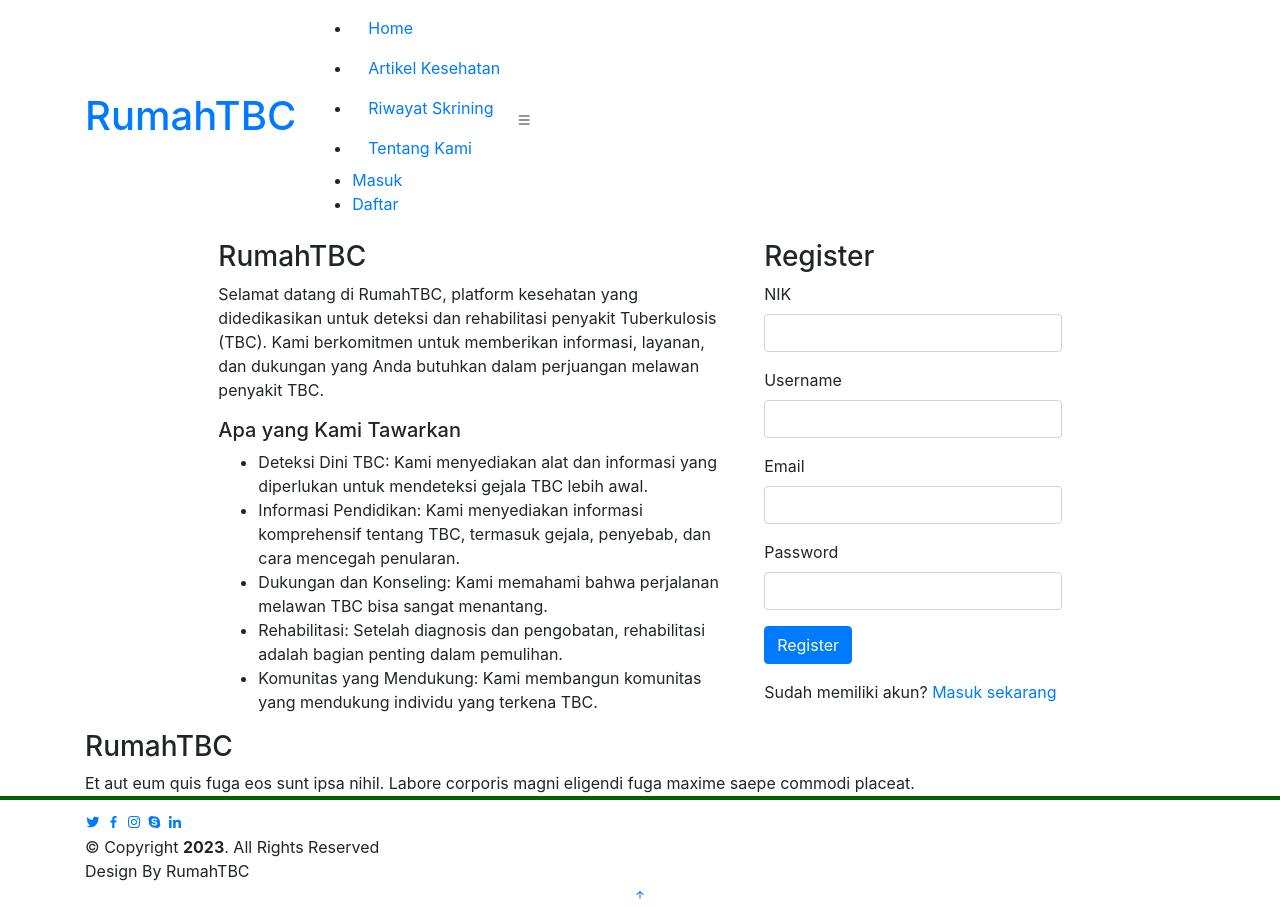
After one commit to Avrians/RumahTBC-Flask_WebApps, a Flask app: page /register in a window 1280 px wide. The commit adds this page. Run offline with Flask 3, Linux system fonts and the light colour scheme; some libraries are stand-ins or nearby versions.

Commit message:
[Av][Login dan register]

```diff
--- a/app.py
+++ b/app.py
@@ -97,6 +97,10 @@ def riwayatuser():
 @app.route('/artikel')
 def artikel():
     return render_template('artikel.html')
+
+@app.route('/register')
+def register():
+    return render_template('register.html')
 
 @app.route('/login')
 def login():
--- a/templates/index.html
+++ b/templates/index.html
@@ -53,8 +53,8 @@
             <li><a class="nav-link scrollto" href="/artikel">Artikel Kesehatan</a></li>
             <li><a class="nav-link scrollto" href="/riwayatuser">Riwayat Skrining</a></li>
             <li><a class="nav-link scrollto" href="/tentang">Tentang Kami</a></li>
-            <li><a class="getstarted" href="">Masuk</a></li>
-            <li><a class="getregis" href="">Daftar</a></li>
+            <li><a class="getstarted" href="/login">Masuk</a></li>
+            <li><a class="getregis" href="/register">Daftar</a></li>
           </ul>
           <i class="bi bi-list mobile-nav-toggle"></i>
         </nav>
--- /dev/null
+++ b/templates/register.html
@@ -0,0 +1,56 @@
+{%extends "index.html"%} {%block content%}
+<main id="main">
+  <section>
+    <div class="row">
+      <div class="col-5 offset-lg-2">
+        <h3 class="display-7 fw-bold">RumahTBC</h3>
+        <p>
+          Selamat datang di RumahTBC, platform kesehatan yang didedikasikan
+          untuk deteksi dan rehabilitasi penyakit Tuberkulosis (TBC). Kami
+          berkomitmen untuk memberikan informasi, layanan, dan dukungan yang
+          Anda butuhkan dalam perjuangan melawan penyakit TBC.
+        </p>
+
+        <h5>Apa yang Kami Tawarkan</h5>
+        <ul>
+            <li>Deteksi Dini TBC: Kami menyediakan alat dan informasi yang diperlukan untuk mendeteksi gejala TBC lebih awal.</li>
+            <li>Informasi Pendidikan: Kami menyediakan informasi komprehensif tentang TBC, termasuk gejala, penyebab, dan cara mencegah penularan.</li>
+            <li>Dukungan dan Konseling: Kami memahami bahwa perjalanan melawan TBC bisa sangat menantang.</li>
+            <li>Rehabilitasi: Setelah diagnosis dan pengobatan, rehabilitasi adalah bagian penting dalam pemulihan.</li>
+            <li>Komunitas yang Mendukung: Kami membangun komunitas yang mendukung individu yang terkena TBC.</li>
+        </ul>
+
+      </div>
+
+      <div class="col-3">
+        <!-- Form login goes here -->
+        <h3 class="display-7 fw-bold">Register</h3>
+        <form>
+          <div class="mb-3">
+            <label for="nik" class="form-label">NIK</label>
+            <input type="text" class="form-control" id="nik" name="nik" required>
+          </div>
+          <div class="mb-3">
+            <label for="username" class="form-label">Username</label>
+            <input type="text" class="form-control" id="username" name="username" required>
+          </div>
+          <div class="mb-3">
+            <label for="email" class="form-label">Email</label>
+            <input type="email" class="form-control" id="email" name="email" required>
+          </div>
+          <div class="mb-3">
+            <label for="password" class="form-label">Password</label>
+            <input type="password" class="form-control" id="password" name="password" required>
+          </div>
+          <button type="submit" class="btn btn-primary">Register</button>
+        </form>
+
+        <p class="mt-3">
+          Sudah memiliki akun? <a href="/login">Masuk sekarang</a>
+        </p>
+      </div>
+    </div>
+  </section>
+</main>
+
+{%endblock%}
```
Also changed, not shown: templates/login.html (+25 -6 lines).
